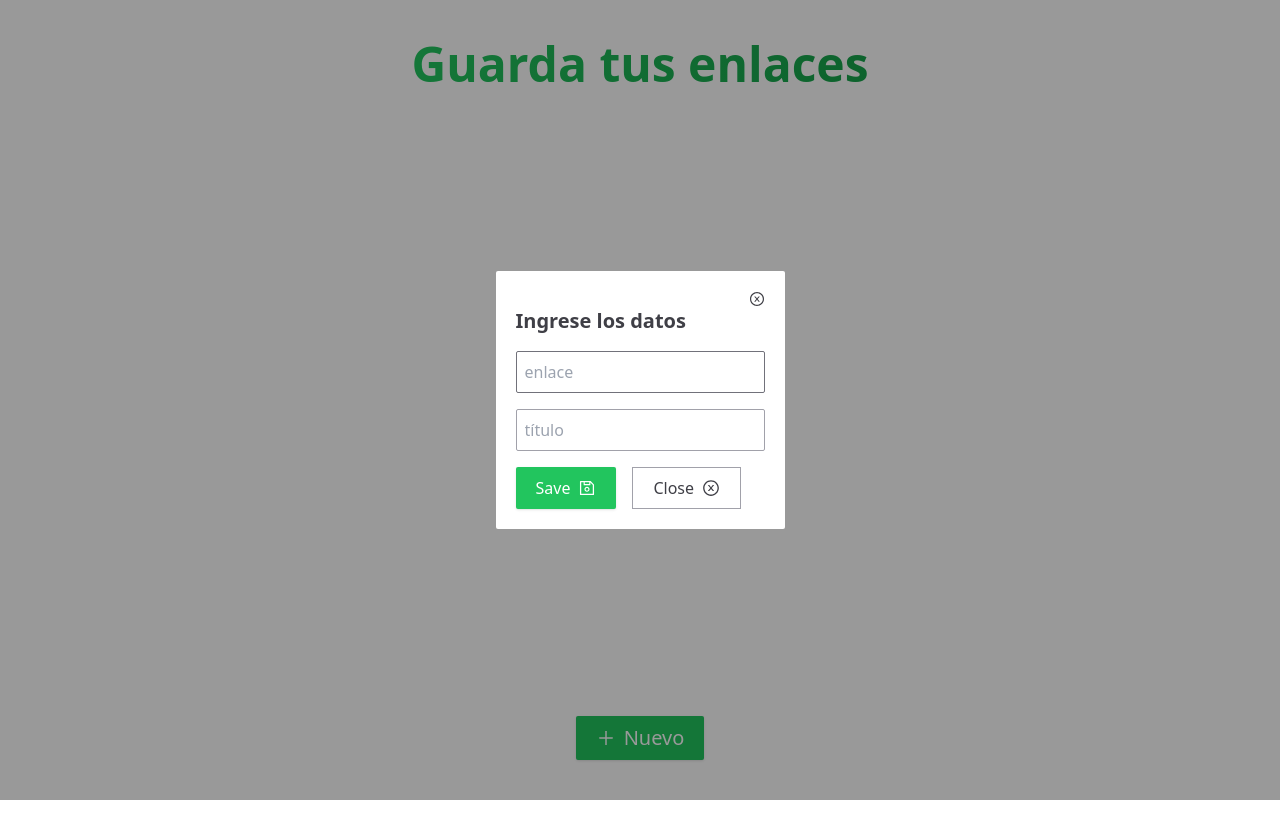
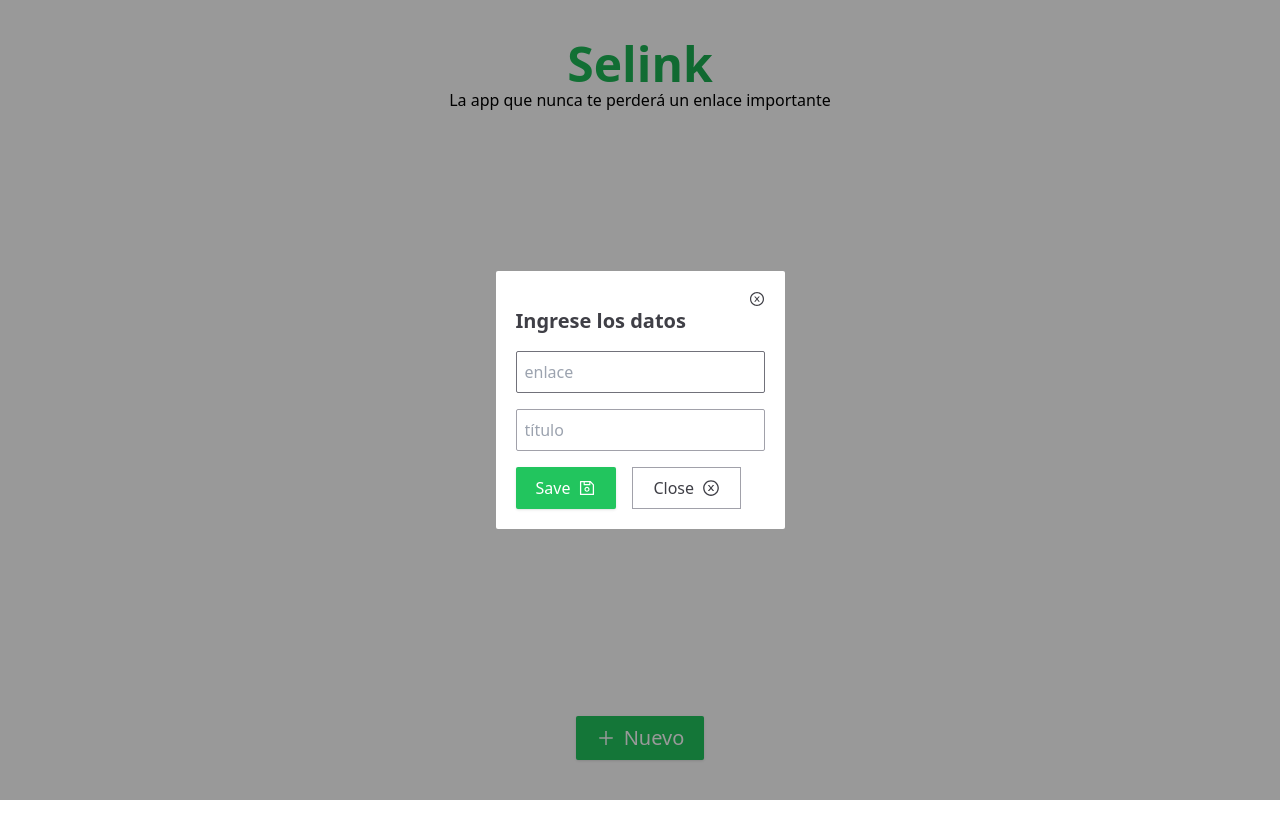
Before and after one commit to raulodev/simple-selink, a React (Vite) app: page / in a window 1280 px wide. Shown: the top 838 px of the page. Built offline with nearby package versions, Linux system fonts and the light colour scheme.

Commit message:
change design

```diff
--- a/src/App.jsx
+++ b/src/App.jsx
@@ -42,9 +42,12 @@ function App() {
   return (
     <>
       <div className="selection:bg-green-500 selection:text-white flex flex-col min-h-screen justify-start items-center">
-        <h1 className="font-black text-5xl bg-gradient-to-r from-green-500 to-green-600 bg-clip-text text-transparent  py-10">
-          Guarda tus enlaces
-        </h1>
+        <div className="py-10">
+          <h1 className="text-center font-black text-5xl bg-gradient-to-r from-green-500 to-green-600 bg-clip-text text-transparent">
+            Selink
+          </h1>
+          <p className="text-center"> La app que nunca te perderá un enlace importante</p>
+        </div>
 
         <div className="fixed bottom-10">
           <button
```
